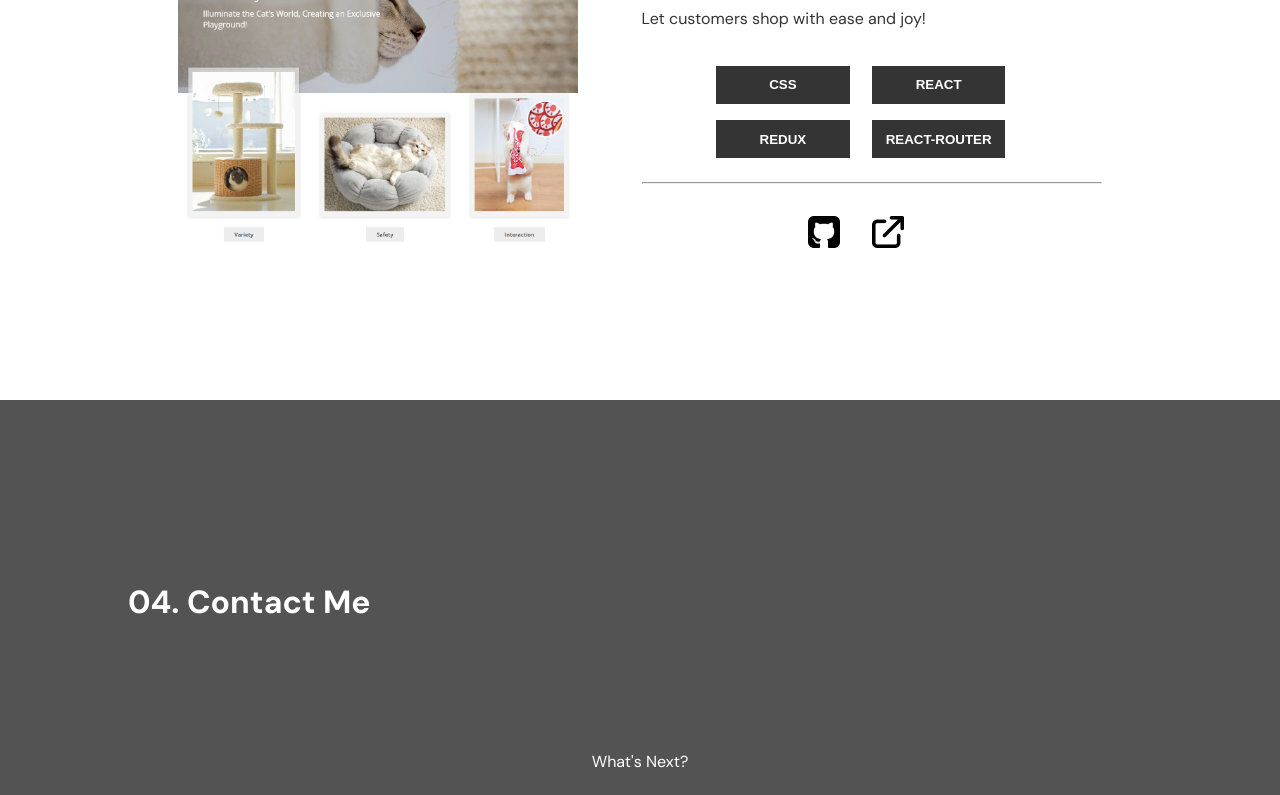
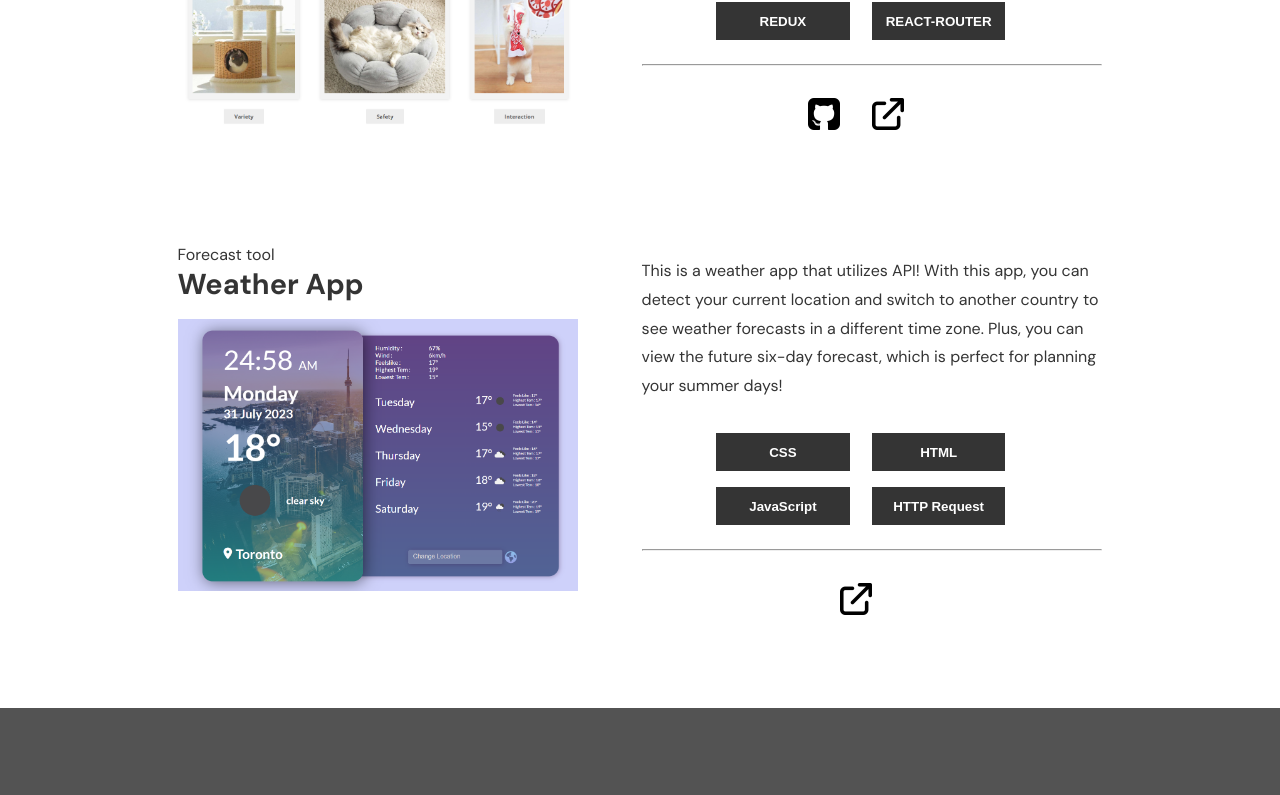
Before and after one commit to Miu-Ha-Wong/portfolio, a React (Create React App) app: page / in a window 1280 px wide. Shown: the part 2000-2795 px from the top of the page. Built offline with nearby package versions, Linux system fonts and the light colour scheme.

Commit message:
update UI when scoll & add new project

```diff
--- a/src/App.js
+++ b/src/App.js
@@ -7,6 +7,7 @@ import styles from "./App.module.css";
 import Project from "./components/Project";
 import Contact from "./components/Contact";
 import TitleMenu from "./components/TitleMenu";
+import FadeInSection from "./components/FadeInSection";
 
 function App() {
   const [show, setShow] = useState(false);
@@ -17,9 +18,15 @@ function App() {
       <NavSocialMedia />
       <div className={styles.container}>
         <Intro />
-        <AboutMe />
-        <Project />
-        <Contact />
+        <FadeInSection>
+          <AboutMe />
+        </FadeInSection>
+        <FadeInSection>
+          <Project />
+        </FadeInSection>
+        <FadeInSection>
+          <Contact />
+        </FadeInSection>
         {show && <TitleMenu setShow={setShow} />}
       </div>
     </div>
--- a/src/components/Contact.module.css
+++ b/src/components/Contact.module.css
@@ -82,9 +82,6 @@
   .introContainer {
     width: 80rem;
   }
-  .toolLogoContainer {
-    display: block;
-  }
 }
 
 @media (max-width: 600px) {
--- /dev/null
+++ b/src/components/FadeInSection.js
@@ -0,0 +1,32 @@
+import React, { useState, useEffect, useRef } from "react";
+import styles from "./FadeInSection.module.css";
+
+const FadeInSection = (props) => {
+  const [isVisible, setVisible] = useState(false);
+
+  const domRef = useRef();
+
+  useEffect(() => {
+    const observer = new IntersectionObserver((entries) => {
+      entries.forEach((entry) => setVisible(entry.isIntersecting));
+    });
+
+    observer.observe(domRef.current);
+
+    // Clean up the observer when the component is unmounted
+    return () => observer.unobserve(domRef.current);
+  }, []);
+
+  return (
+    <div
+      className={`${styles["fade-in-section"]} ${
+        isVisible ? styles["is-visible"] : ""
+      }`}
+      ref={domRef}
+    >
+      {props.children}
+    </div>
+  );
+};
+
+export default FadeInSection;
--- /dev/null
+++ b/src/components/FadeInSection.module.css
@@ -0,0 +1,10 @@
+.fade-in-section {
+  opacity: 0;
+  transform: translateY(0);
+  transition: opacity 1.5s, transform 2.5s;
+}
+
+.is-visible {
+  opacity: 1;
+  transform: translateY(0);
+}
--- a/src/components/Project.js
+++ b/src/components/Project.js
@@ -1,6 +1,7 @@
 import React from "react";
 import styles from "./Project.module.css";
 import catProjectPic from "../assess/catProjectPic.png";
+import weatherAppPic from "../assess/weatherApp_Pic.png";
 import github from "../assess/github.png";
 import link from "../assess/link.png";
 
@@ -65,6 +66,58 @@ function Project() {
               </div>
             </div>
           </div>
+          <div className={styles.introContainer}>
+            <div>
+              <div className={styles.title}>Forecast tool</div>
+              <div className={styles.name}>Weather App</div>
+              <img
+                src={weatherAppPic}
+                alt="cat project picture"
+                className={styles.catProject}
+              />
+            </div>
+
+            <div className={styles.rightContainer}>
+              <div className={styles.description}>
+                This is a weather app that utilizes API! With this app, you can
+                detect your current location and switch to another country to
+                see weather forecasts in a different time zone. Plus, you can
+                view the future six-day forecast, which is perfect for planning
+                your summer days!
+              </div>
+              <div className={styles.toolConrainer}>
+                <button className={styles.tools}>CSS</button>
+                <button className={styles.tools}>HTML</button>
+              </div>
+              <div className={styles.toolConrainer}>
+                <button className={styles.tools}>JavaScript</button>
+                <button className={styles.tools}>HTTP Request</button>{" "}
+              </div>
+              <hr></hr>
+              <div className={styles.linkContainer}>
+                {/* <a
+                  href="https://github.com/Miu-Ha-Wong/cat-store"
+                  target="_blank"
+                  className={styles.linkDiv}
+                > */}
+                {/* <button className={styles.link}>Code</button> */}
+                {/* <img
+                    src={github}
+                    alt="github icon"
+                    className={styles.linkIcon}
+                  />
+                </a> */}
+                <a
+                  href="https://64c73c1a06b69b68403f9172--jade-zuccutto-02fbf0.netlify.app/"
+                  target="_blank"
+                  className={styles.linkDiv}
+                >
+                  {/* <button className={styles.link}>Live Demo</button> */}
+                  <img src={link} alt="link icon" className={styles.linkIcon} />
+                </a>
+              </div>
+            </div>
+          </div>
         </div>
       </div>
     </>
--- a/src/components/Project.module.css
+++ b/src/components/Project.module.css
@@ -2,7 +2,7 @@
   display: flex;
   justify-content: center;
   align-items: center;
-  height: 100vh;
+  /* height: 100vh; */
 }
 .widthContainer {
   width: 80%;
@@ -12,6 +12,7 @@
   display: flex;
   justify-content: center;
   align-items: center;
+  margin-bottom: 5rem;
 }
 
 .titleContainer {
```
Also changed, not shown: src/assess/weatherApp_Pic.png (added).
